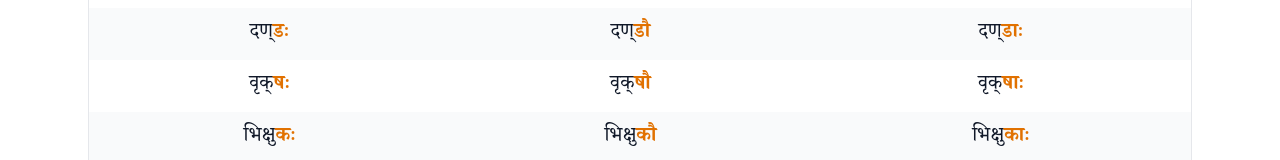
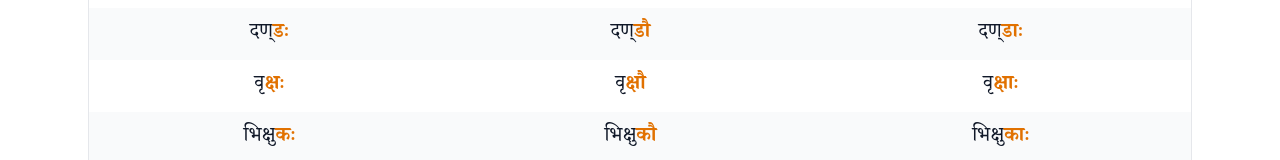
Before and after one commit to Santhosh136/vachanathrayam, a Next.js app: page /pattern-table in a window 1280 px wide. Shown: the part 787-947 px from the top of the page. Built offline with nearby package versions, Linux system fonts and the light colour scheme.

Commit message:
fix: add specific highlighting for the word "वृक्षः" in PatternTable component

```diff
--- a/components/PatternTable.tsx
+++ b/components/PatternTable.tsx
@@ -89,6 +89,12 @@ export default function PatternTable() {
                 pluralHighlight = 6;
               }
 
+              if (word.sanskrit === "वृक्षः") {
+                singularHighlight = 4;
+                dualHighlight = 4;
+                pluralHighlight = 5;
+              }
+
               return (
                 <tr key={word.id} className={ idx % 2 === 0 ? 'bg-white' : 'bg-gray-50'}>
                   <td className="px-2 sm:px-4 py-2 sm:py-3 devanagari text-lg sm:text-xl text-center">
```
